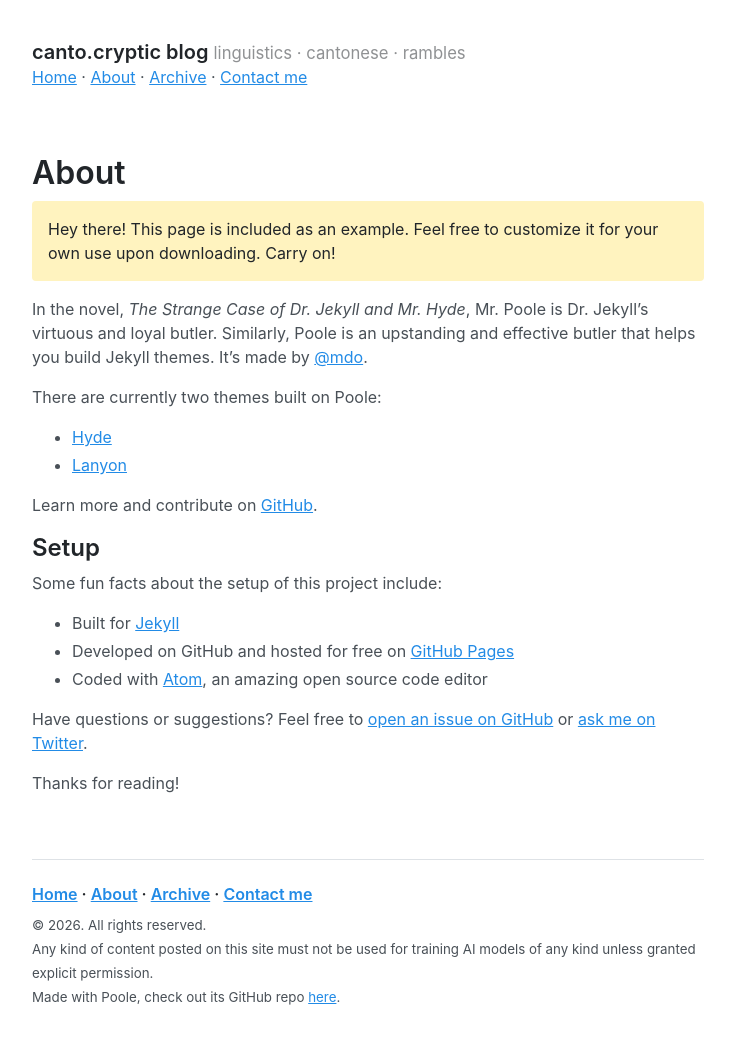
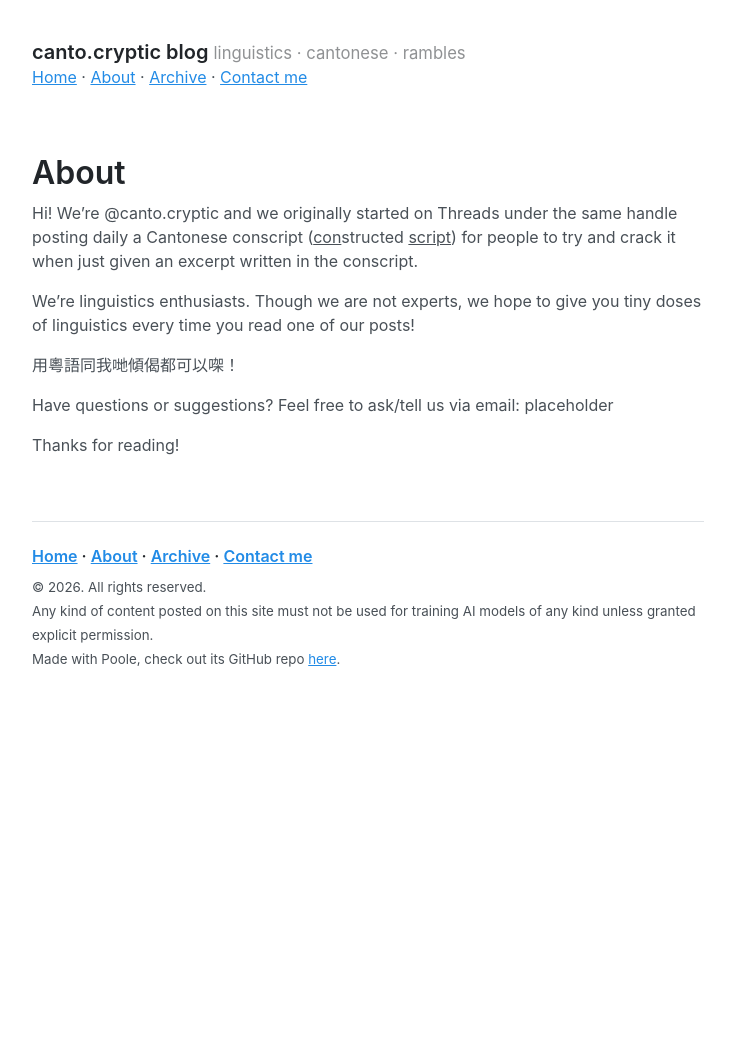
Before and after one commit to canto-cryptic/canto-cryptic.github.io, a Jekyll site: the page built from about.md, in a window 1280 px wide. Shown: the whole page, without its empty margins (272-1007 px from the left). Built offline with Jekyll 4.4.1, drawn with Linux system fonts in a browser that asks for light colours; after the commit the page ends 900 px from its top, so only the background shows below that.

Commit message:
Update about.md

```diff
--- a/about.md
+++ b/about.md
@@ -3,27 +3,12 @@ layout: page
 title: About
 ---
 
-<p class="message">
-  Hey there! This page is included as an example. Feel free to customize it for your own use upon downloading. Carry on!
-</p>
+Hi! We're @canto.cryptic and we originally started on Threads under the same handle posting daily a Cantonese conscript (<u>con</u>structed <u>script</u>) for people to try and crack it when just given an excerpt written in the conscript.
 
-In the novel, *The Strange Case of Dr. Jekyll and Mr. Hyde*, Mr. Poole is Dr. Jekyll's virtuous and loyal butler. Similarly, Poole is an upstanding and effective butler that helps you build Jekyll themes. It's made by [@mdo](https://twitter.com/mdo).
+We're linguistics enthusiasts. Though we are not experts, we hope to give you tiny doses of linguistics every time you read one of our posts!
 
-There are currently two themes built on Poole:
+用粵語同我哋傾偈都可以㗎！
 
-- [Hyde](https://hyde.getpoole.com)
-- [Lanyon](https://lanyon.getpoole.com)
-
-Learn more and contribute on [GitHub](https://github.com/poole).
-
-## Setup
-
-Some fun facts about the setup of this project include:
-
-- Built for [Jekyll](https://jekyllrb.com)
-- Developed on GitHub and hosted for free on [GitHub Pages](https://pages.github.com)
-- Coded with [Atom](https://atom.io), an amazing open source code editor
-
-Have questions or suggestions? Feel free to [open an issue on GitHub](https://github.com/poole/poole/issues/new) or [ask me on Twitter](https://twitter.com/mdo).
+Have questions or suggestions? Feel free to ask/tell us via email: {{ site.author.email }}
 
 Thanks for reading!
```
